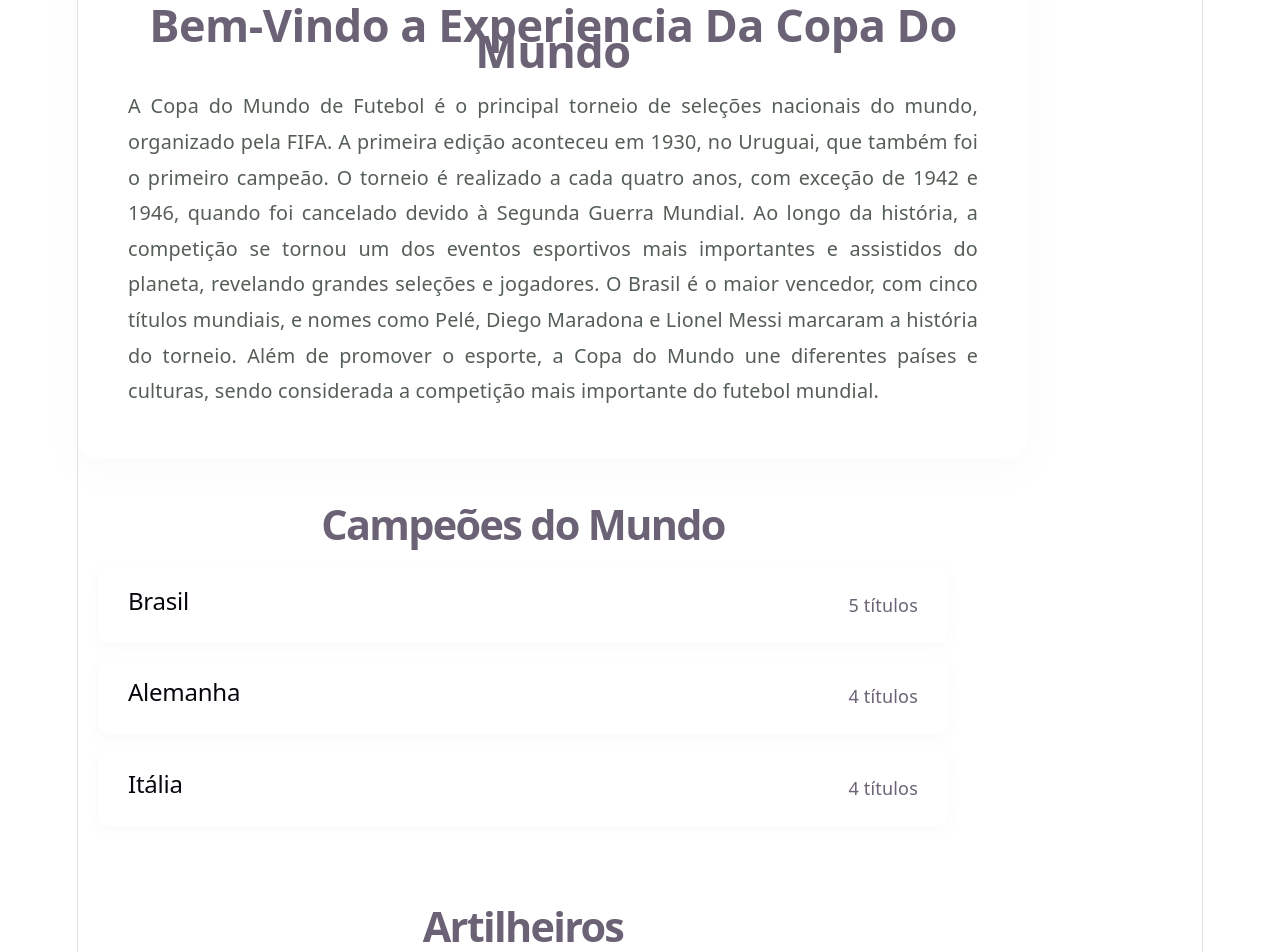
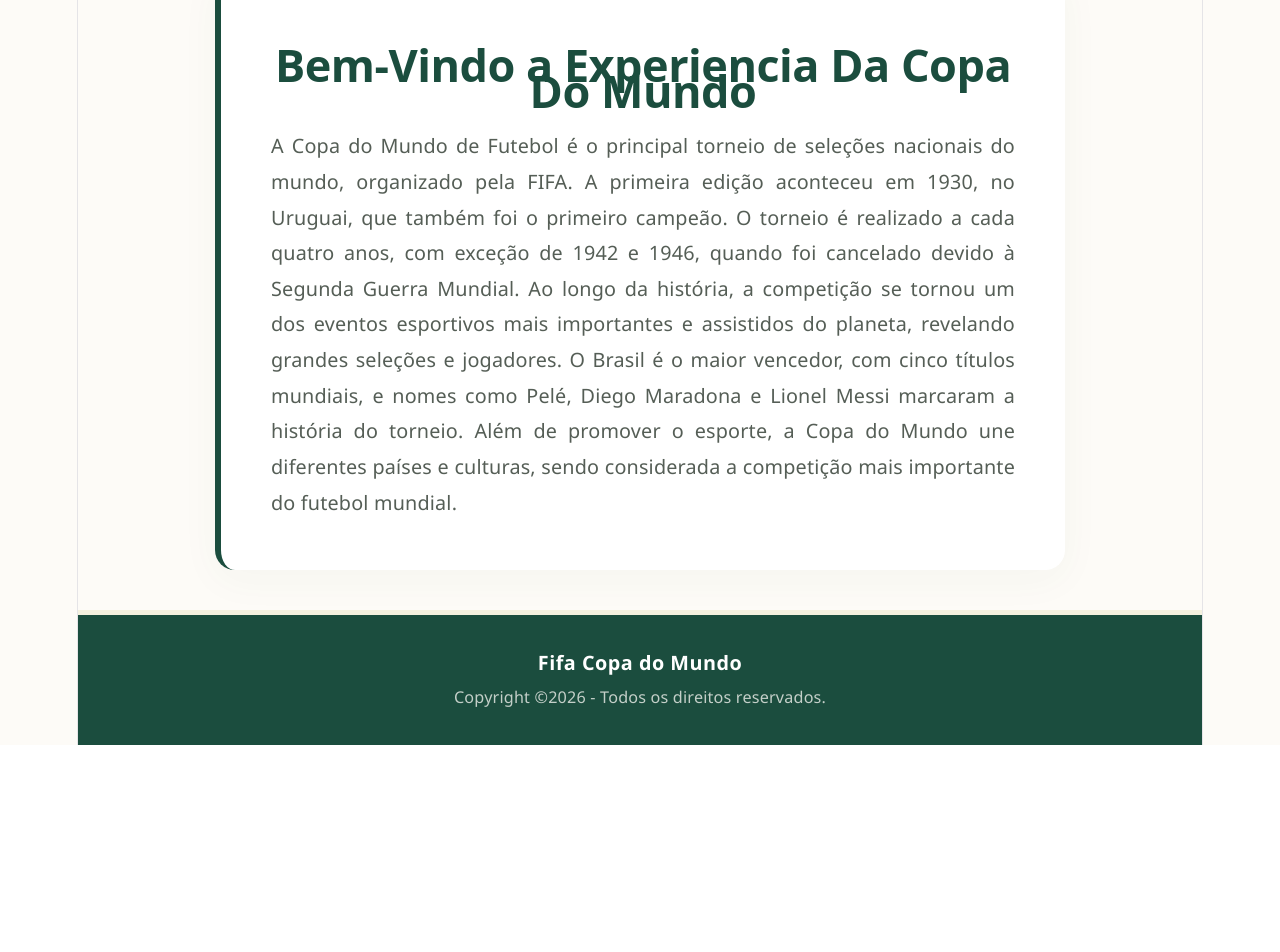
Before and after one commit to daniellmiranda-ux/DS-96231-Dupla, a React (Vite) app in the folder projeto/: page / in a window 1280 px wide. Shown: the part 200-1152 px from the top of the page. After the commit the page ends 945 px from the top, so only its background shows below. Built offline with nearby package versions, Linux system fonts and the light colour scheme.

Commit message:
salvando

```diff
--- a/projeto/src/App.jsx
+++ b/projeto/src/App.jsx
@@ -1,6 +1,7 @@
 import Header from "./components/Header";
 import Footer from "./components/Footer";
-
+import "./App.css";
+import { Routes, Route } from "react-router-dom";
 import Home from "./pages/home";
 import Campeoes from "./pages/campeoes";
 import Artilheiros from "./pages/artilheiros";
@@ -10,9 +11,13 @@
     <>
       <Header />
 
-      <Home />
-      <Campeoes />
-      <Artilheiros />
+      <main>
+        <Routes>
+          <Route path="/" element={<Home />} />
+          <Route path="/campeoes" element={<Campeoes />} />
+          <Route path="/artilheiros" element={<Artilheiros />} />
+        </Routes>
+      </main>
 
       <Footer />
     </>
```
